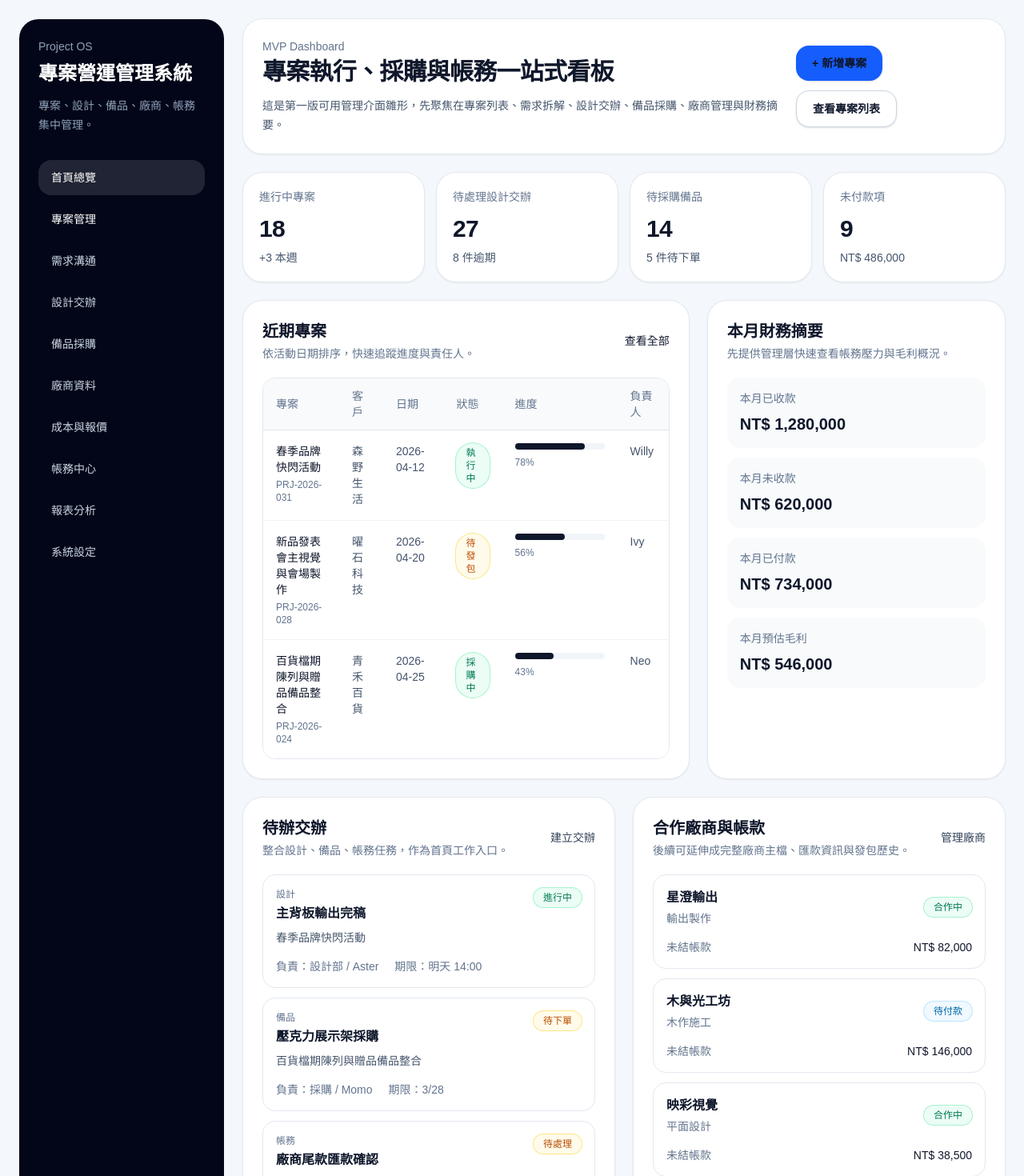
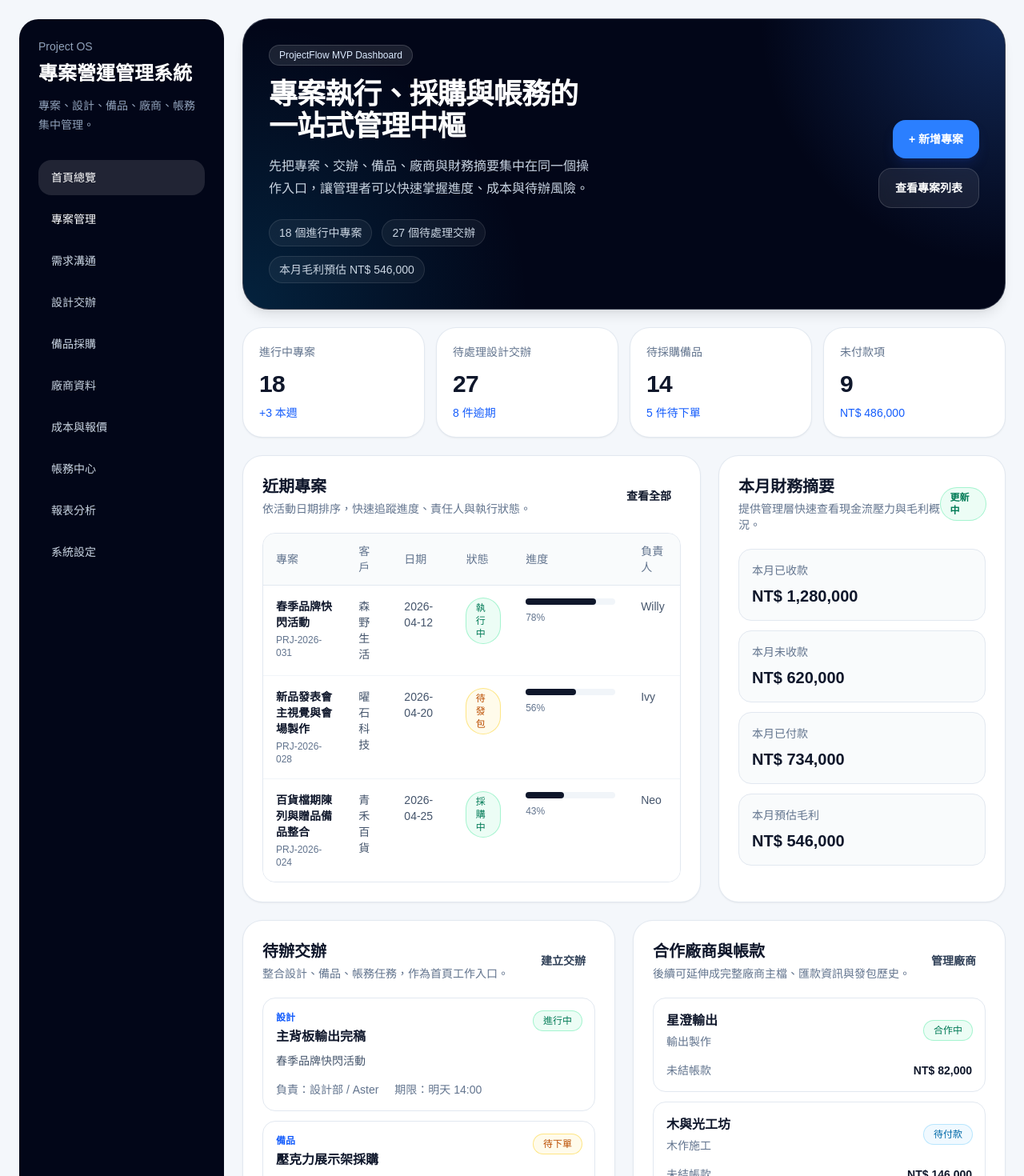
Before and after one commit to willy841/projectflow, a Next.js app: page / in a window 1280 px wide. Shown: the top 1470 px of the page at 80% size. Built offline with nearby package versions, Linux system fonts and the light colour scheme.

Commit message:
feat: refine homepage dashboard UI

```diff
--- a/src/app/page.tsx
+++ b/src/app/page.tsx
@@ -52,28 +52,37 @@ const finance = [
 export default function Home() {
   return (
     <AppShell activePath="/">
-      <header className="rounded-3xl bg-white p-6 shadow-sm ring-1 ring-slate-200">
-        <div className="flex flex-col gap-5 xl:flex-row xl:items-center xl:justify-between">
-          <div>
-            <p className="text-sm text-slate-500">MVP Dashboard</p>
-            <h2 className="mt-1 text-3xl font-semibold tracking-tight">
-              專案執行、採購與帳務一站式看板
+      <header className="relative overflow-hidden rounded-[32px] bg-slate-950 p-7 text-white shadow-lg ring-1 ring-slate-900/80 lg:p-8">
+        <div className="absolute inset-0 bg-[radial-gradient(circle_at_top_right,rgba(59,130,246,0.28),transparent_30%),radial-gradient(circle_at_bottom_left,rgba(14,165,233,0.18),transparent_35%)]" />
+        <div className="relative flex flex-col gap-8 xl:flex-row xl:items-center xl:justify-between">
+          <div className="max-w-3xl">
+            <div className="inline-flex rounded-full border border-white/15 bg-white/10 px-3 py-1 text-xs font-medium text-blue-100 backdrop-blur">
+              ProjectFlow MVP Dashboard
+            </div>
+            <h2 className="mt-4 text-3xl font-semibold tracking-tight text-white lg:text-4xl">
+              專案執行、採購與帳務的一站式管理中樞
             </h2>
-            <p className="mt-3 max-w-3xl text-sm leading-6 text-slate-600">
-              這是第一版可用管理介面雛形，先聚焦在專案列表、需求拆解、設計交辦、備品採購、廠商管理與財務摘要。
+            <p className="mt-4 max-w-2xl text-sm leading-7 text-slate-300 lg:text-base">
+              先把專案、交辦、備品、廠商與財務摘要集中在同一個操作入口，讓管理者可以快速掌握進度、成本與待辦風險。
             </p>
+
+            <div className="mt-6 flex flex-wrap items-center gap-3 text-sm text-slate-300">
+              <span className="rounded-full border border-white/10 bg-white/5 px-3 py-1.5">18 個進行中專案</span>
+              <span className="rounded-full border border-white/10 bg-white/5 px-3 py-1.5">27 個待處理交辦</span>
+              <span className="rounded-full border border-white/10 bg-white/5 px-3 py-1.5">本月毛利預估 NT$ 546,000</span>
+            </div>
           </div>
 
-          <div className="flex flex-wrap gap-3">
+          <div className="flex w-full max-w-md flex-col gap-3 xl:items-end">
             <Link
               href="/projects/new"
-              className="rounded-2xl bg-blue-600 px-5 py-3 text-sm font-semibold text-white shadow-sm transition hover:bg-blue-700 focus:outline-none focus:ring-2 focus:ring-blue-300"
+              className="inline-flex items-center justify-center rounded-2xl bg-blue-500 px-5 py-3.5 text-sm font-semibold text-white shadow-lg shadow-blue-900/30 transition hover:bg-blue-400 focus:outline-none focus:ring-2 focus:ring-blue-300"
             >
               + 新增專案
             </Link>
             <Link
               href="/projects"
-              className="rounded-2xl border border-slate-300 bg-white px-5 py-3 text-sm font-semibold text-slate-800 shadow-sm transition hover:border-slate-400 hover:bg-slate-50 focus:outline-none focus:ring-2 focus:ring-slate-200"
+              className="inline-flex items-center justify-center rounded-2xl border border-white/15 bg-white/8 px-5 py-3.5 text-sm font-semibold text-white backdrop-blur transition hover:bg-white/14 focus:outline-none focus:ring-2 focus:ring-white/20"
             >
               查看專案列表
             </Link>
@@ -83,29 +92,35 @@ export default function Home() {
 
       <section className="grid gap-4 md:grid-cols-2 xl:grid-cols-4">
         {stats.map((stat) => (
-          <article key={stat.label} className="rounded-3xl bg-white p-5 shadow-sm ring-1 ring-slate-200">
+          <article
+            key={stat.label}
+            className="rounded-3xl bg-white p-5 shadow-sm ring-1 ring-slate-200 transition hover:-translate-y-0.5 hover:shadow-md"
+          >
             <p className="text-sm text-slate-500">{stat.label}</p>
-            <p className="mt-3 text-3xl font-semibold tracking-tight">{stat.value}</p>
-            <p className="mt-2 text-sm text-slate-600">{stat.change}</p>
+            <p className="mt-3 text-3xl font-semibold tracking-tight text-slate-900">{stat.value}</p>
+            <p className="mt-2 text-sm font-medium text-blue-600">{stat.change}</p>
           </article>
         ))}
       </section>
 
-      <section className="grid gap-6 xl:grid-cols-[1.5fr_1fr]">
+      <section className="grid gap-6 xl:grid-cols-[1.6fr_1fr]">
         <article className="rounded-3xl bg-white p-6 shadow-sm ring-1 ring-slate-200">
           <div className="mb-5 flex items-center justify-between">
             <div>
-              <h3 className="text-xl font-semibold">近期專案</h3>
-              <p className="mt-1 text-sm text-slate-500">依活動日期排序，快速追蹤進度與責任人。</p>
+              <h3 className="text-xl font-semibold text-slate-900">近期專案</h3>
+              <p className="mt-1 text-sm text-slate-500">依活動日期排序，快速追蹤進度、責任人與執行狀態。</p>
             </div>
-            <Link href="/projects" className="text-sm font-medium text-slate-700">
+            <Link
+              href="/projects"
+              className="rounded-xl px-3 py-2 text-sm font-semibold text-slate-700 transition hover:bg-slate-100"
+            >
               查看全部
             </Link>
           </div>
 
           <div className="overflow-hidden rounded-2xl border border-slate-200">
             <table className="min-w-full divide-y divide-slate-200 text-left text-sm">
-              <thead className="bg-slate-50 text-slate-500">
+              <thead className="bg-slate-50/80 text-slate-500">
                 <tr>
                   <th className="px-4 py-3 font-medium">專案</th>
                   <th className="px-4 py-3 font-medium">客戶</th>
@@ -117,9 +132,12 @@ export default function Home() {
               </thead>
               <tbody className="divide-y divide-slate-100 bg-white">
                 {projects.map((project) => (
-                  <tr key={project.code} className="align-top">
+                  <tr key={project.code} className="align-top transition hover:bg-slate-50/70">
                     <td className="px-4 py-4">
-                      <Link href={`/projects/${project.id}`} className="font-medium text-slate-900 underline-offset-4 hover:underline">
+                      <Link
+                        href={`/projects/${project.id}`}
+                        className="font-semibold text-slate-900 underline-offset-4 hover:text-blue-600 hover:underline"
+                      >
                         {project.name}
                       </Link>
                       <p className="mt-1 text-xs text-slate-500">{project.code}</p>
@@ -127,7 +145,9 @@ export default function Home() {
                     <td className="px-4 py-4 text-slate-600">{project.client}</td>
                     <td className="px-4 py-4 text-slate-600">{project.eventDate}</td>
                     <td className="px-4 py-4">
-                      <span className={`inline-flex rounded-full px-3 py-1 text-xs font-medium ring-1 ${getStatusClass(project.status)}`}>
+                      <span
+                        className={`inline-flex rounded-full px-3 py-1 text-xs font-medium ring-1 ${getStatusClass(project.status)}`}
+                      >
                         {project.status}
                       </span>
                     </td>
@@ -146,16 +166,21 @@ export default function Home() {
         </article>
 
         <article className="rounded-3xl bg-white p-6 shadow-sm ring-1 ring-slate-200">
-          <div className="mb-5">
-            <h3 className="text-xl font-semibold">本月財務摘要</h3>
-            <p className="mt-1 text-sm text-slate-500">先提供管理層快速查看帳務壓力與毛利概況。</p>
+          <div className="mb-5 flex items-center justify-between">
+            <div>
+              <h3 className="text-xl font-semibold text-slate-900">本月財務摘要</h3>
+              <p className="mt-1 text-sm text-slate-500">提供管理層快速查看現金流壓力與毛利概況。</p>
+            </div>
+            <span className="rounded-full bg-emerald-50 px-3 py-1 text-xs font-semibold text-emerald-700 ring-1 ring-emerald-200">
+              更新中
+            </span>
           </div>
 
           <div className="space-y-3">
             {finance.map((item) => (
-              <div key={item.label} className="rounded-2xl bg-slate-50 px-4 py-4">
+              <div key={item.label} className="rounded-2xl border border-slate-200 bg-slate-50/80 px-4 py-4">
                 <p className="text-sm text-slate-500">{item.label}</p>
-                <p className="mt-2 text-xl font-semibold">{item.value}</p>
+                <p className="mt-2 text-xl font-semibold text-slate-900">{item.value}</p>
               </div>
             ))}
           </div>
@@ -166,22 +191,26 @@ export default function Home() {
         <article className="rounded-3xl bg-white p-6 shadow-sm ring-1 ring-slate-200">
           <div className="mb-5 flex items-center justify-between">
             <div>
-              <h3 className="text-xl font-semibold">待辦交辦</h3>
+              <h3 className="text-xl font-semibold text-slate-900">待辦交辦</h3>
               <p className="mt-1 text-sm text-slate-500">整合設計、備品、帳務任務，作為首頁工作入口。</p>
             </div>
-            <button className="text-sm font-medium text-slate-700">建立交辦</button>
+            <button className="rounded-xl px-3 py-2 text-sm font-semibold text-slate-700 transition hover:bg-slate-100">
+              建立交辦
+            </button>
           </div>
 
           <div className="space-y-3">
             {tasks.map((task) => (
-              <div key={task.title} className="rounded-2xl border border-slate-200 p-4">
+              <div key={task.title} className="rounded-2xl border border-slate-200 p-4 transition hover:border-slate-300 hover:bg-slate-50/70">
                 <div className="flex items-start justify-between gap-3">
                   <div>
-                    <p className="text-xs font-medium text-slate-500">{task.type}</p>
+                    <p className="text-xs font-semibold text-blue-600">{task.type}</p>
                     <h4 className="mt-1 font-semibold text-slate-900">{task.title}</h4>
                     <p className="mt-2 text-sm text-slate-600">{task.project}</p>
                   </div>
-                  <span className={`inline-flex rounded-full px-3 py-1 text-xs font-medium ring-1 ${getStatusClass(task.status)}`}>
+                  <span
+                    className={`inline-flex rounded-full px-3 py-1 text-xs font-medium ring-1 ${getStatusClass(task.status)}`}
+                  >
                     {task.status}
                   </span>
                 </div>
@@ -197,27 +226,31 @@ export default function Home() {
         <article className="rounded-3xl bg-white p-6 shadow-sm ring-1 ring-slate-200">
           <div className="mb-5 flex items-center justify-between">
             <div>
-              <h3 className="text-xl font-semibold">合作廠商與帳款</h3>
+              <h3 className="text-xl font-semibold text-slate-900">合作廠商與帳款</h3>
               <p className="mt-1 text-sm text-slate-500">後續可延伸成完整廠商主檔、匯款資訊與發包歷史。</p>
             </div>
-            <button className="text-sm font-medium text-slate-700">管理廠商</button>
+            <button className="rounded-xl px-3 py-2 text-sm font-semibold text-slate-700 transition hover:bg-slate-100">
+              管理廠商
+            </button>
           </div>
 
           <div className="space-y-3">
             {vendors.map((vendor) => (
-              <div key={vendor.name} className="rounded-2xl border border-slate-200 p-4">
+              <div key={vendor.name} className="rounded-2xl border border-slate-200 p-4 transition hover:border-slate-300 hover:bg-slate-50/70">
                 <div className="flex items-center justify-between gap-3">
                   <div>
                     <h4 className="font-semibold text-slate-900">{vendor.name}</h4>
                     <p className="mt-1 text-sm text-slate-500">{vendor.category}</p>
                   </div>
-                  <span className={`inline-flex rounded-full px-3 py-1 text-xs font-medium ring-1 ${getStatusClass(vendor.status)}`}>
+                  <span
+                    className={`inline-flex rounded-full px-3 py-1 text-xs font-medium ring-1 ${getStatusClass(vendor.status)}`}
+                  >
                     {vendor.status}
                   </span>
                 </div>
                 <div className="mt-4 flex items-center justify-between text-sm">
                   <span className="text-slate-500">未結帳款</span>
-                  <span className="font-medium text-slate-900">{vendor.balance}</span>
+                  <span className="font-semibold text-slate-900">{vendor.balance}</span>
                 </div>
               </div>
             ))}
```
